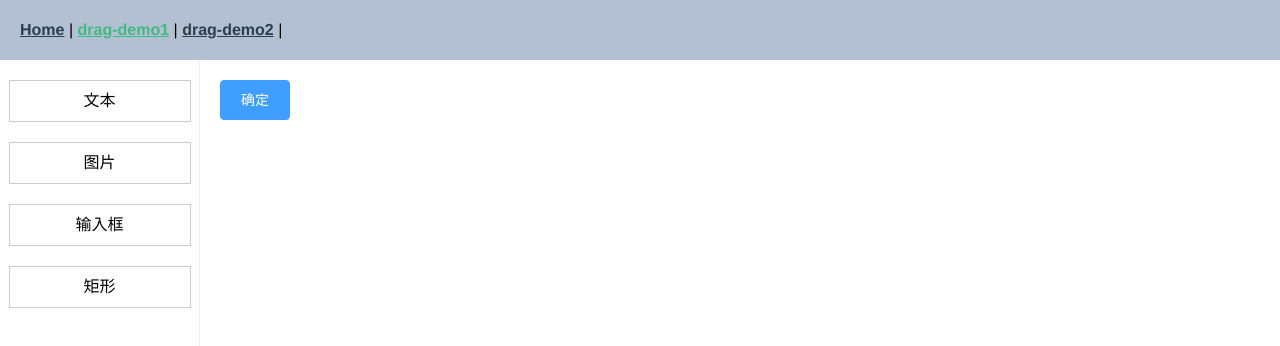
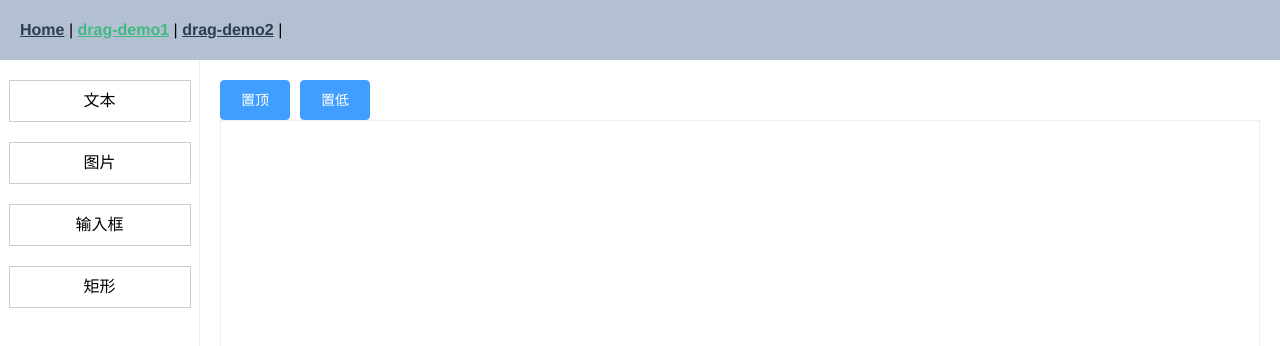
Before and after one commit to githbq/vue-drag-demos, a Vue app: page /drag-demo1 in a window 1280 px wide. Shown: the top 346 px of the page. Built offline with nearby package versions, Linux system fonts and the light colour scheme.

Commit message:
实现 置顶 置顶 功能

```diff
--- a/src/assets/template-list.js
+++ b/src/assets/template-list.js
@@ -2,6 +2,7 @@ export default [
   {
     name: '文本',
     type: 'text',
+    zIndex: 10,
     w: 100,
     h: 40,
     data: {
@@ -11,6 +12,7 @@ export default [
   {
     name: '图片',
     type: 'image',
+    zIndex: 10,
     w: 140,
     h: 140,
     data: {
@@ -20,9 +22,9 @@ export default [
   {
     name: '输入框',
     type: 'input',
+    zIndex: 10,
     w: 200,
     h: 50,
-    value: '',
     data: {
       value: 'abc',
     },
@@ -30,6 +32,7 @@ export default [
   {
     name: '矩形',
     type: 'block',
+    zIndex: 10,
     w: 300,
     h: 100,
     data: {
--- a/src/components/common/drag.vue
+++ b/src/components/common/drag.vue
@@ -1,11 +1,15 @@
 <template>
   <div
-    class="drggable-resizable-wrapper"
+    ref="drggable"
+    class="drggable-resizable-container"
     @drop="drop"
     @dragover="dragover"
   >
+    <slot name="header" :activeIndex="activeIndex" />
+    <div class="drggable-resizable-wrapper">
       <vue-draggable-resizable
         v-for="(item, index) in value"
+        :style="{ zIndex: item.zIndex }"
         :key="index"
         :w="item.w"
         :h="item.h"
@@ -18,6 +22,7 @@
         @resizing="setDragData(item, ...arguments)"
         @dragging="setDragData(item, ...arguments)"
         @refLineParams="getRefLineParams"
+        @activated="activeIndex = index"
       >
         <slot :data="item" />
       </vue-draggable-resizable>
@@ -35,6 +40,7 @@
         v-show="item.display"
         :style="{ top: item.position, left: item.origin, width: item.lineLength }"
       />
+    </div>
   </div>
 </template>
 
@@ -56,6 +62,7 @@ export default {
     return {
       vLine: [],
       hLine: [],
+      activeIndex: null, // 当前激活元素下标
     };
   },
   methods: {
@@ -84,7 +91,10 @@ export default {
     },
     drop(ev) {
       ev.preventDefault();
-      const { offsetX, offsetY } = ev;
+      const { drggable } = this.$refs;
+      const { x, y } = ev;
+      const offsetY = y - drggable.offsetTop;
+      const offsetX = x - drggable.offsetLeft;
       const data = JSON.parse(ev.dataTransfer.getData('Object'));
       this.$emit('drop', {
         ...data,
@@ -92,12 +102,21 @@ export default {
         y: offsetY - data.h / 2,
       });
     },
+    clearActiveIndex() {
+      this.activeIndex = null;
+    },
   },
 };
 </script>
 
-<style scoped>
+<style scoped lang="less">
+.drggable-resizable-container {
+  display: flex;
+  flex-direction: column;
+}
 .drggable-resizable-wrapper {
+  flex: 1;
   position: relative;
+  border: solid 1px #eee;
 }
 </style>
--- a/src/components/drag-demo1/items/block.vue
+++ b/src/components/drag-demo1/items/block.vue
@@ -1,5 +1,5 @@
 <template>
-  <span>{{value.label}}</span>
+  <span>{{value.value}}</span>
 </template>
 <script>
 export default {
--- a/src/components/drag-demo1/items/text.vue
+++ b/src/components/drag-demo1/items/text.vue
@@ -1,5 +1,5 @@
 <template>
-  <span>{{value.label}}</span>
+  <span>{{value.value}}</span>
 </template>
 <script>
 export default {
--- a/src/components/drag-demo1/right-panel.vue
+++ b/src/components/drag-demo1/right-panel.vue
@@ -1,7 +1,14 @@
 <template>
   <fin-drag class="drag-demo1-main-content"
+            ref="finDrag"
             @drop="drop"
             v-model="value">
+    <template v-slot:header="{ activeIndex }">
+      <div>
+        <fin-button type="primary" @click="setZIndex(activeIndex, true)">置顶</fin-button>
+        <fin-button type="primary" @click="setZIndex(activeIndex)">置低</fin-button>
+      </div>
+    </template>
     <template v-slot="props">
       <component :is="'fin-'+props.data.type"
                  v-model="props.data.data" />
@@ -28,6 +35,26 @@ export default {
     drop(data) {
       this.value.push(data);
     },
+    setZIndex(index, isTop) {
+      if (index !== null) {
+        const item = this.value[index];
+        const zIndex = isTop ? this.getNumber('max') + 1 : this.getNumber('min') - 1;
+        this.$set(this.value, index, {
+          ...item,
+          zIndex: zIndex < 0 ? 0 : zIndex,
+        });
+        this.$refs.finDrag.clearActiveIndex();
+      }
+    },
+    getNumber(type) {
+      return Math[type](...this.value.map((o) => o.zIndex));
+    },
   },
 };
 </script>
+
+<style scoped lang="less">
+.drag-demo1-main-content {
+  height: 100%;
+}
+</style>
--- a/src/components/hello-world.vue
+++ /dev/null
@@ -1,59 +0,0 @@
-<template>
-  <div class="hello">
-    <!-- <h1>{{ msg }}</h1>
-    <p>
-      For a guide and recipes on how to configure / customize this project,<br>
-      check out the
-      <a href="https://cli.vuejs.org" target="_blank" rel="noopener">vue-cli documentation</a>.
-    </p>
-    <h3>Installed CLI Plugins</h3>
-    <ul>
-      <li><a href="https://github.com/vuejs/vue-cli/tree/dev/packages/%40vue/cli-plugin-babel" target="_blank" rel="noopener">babel</a></li>
-      <li><a href="https://github.com/vuejs/vue-cli/tree/dev/packages/%40vue/cli-plugin-router" target="_blank" rel="noopener">router</a></li>
-      <li><a href="https://github.com/vuejs/vue-cli/tree/dev/packages/%40vue/cli-plugin-eslint" target="_blank" rel="noopener">eslint</a></li>
-    </ul>
-    <h3>Essential Links</h3>
-    <ul>
-      <li><a href="https://vuejs.org" target="_blank" rel="noopener">Core Docs</a></li>
-      <li><a href="https://forum.vuejs.org" target="_blank" rel="noopener">Forum</a></li>
-      <li><a href="https://chat.vuejs.org" target="_blank" rel="noopener">Community Chat</a></li>
-      <li><a href="https://twitter.com/vuejs" target="_blank" rel="noopener">Twitter</a></li>
-      <li><a href="https://news.vuejs.org" target="_blank" rel="noopener">News</a></li>
-    </ul>
-    <h3>Ecosystem</h3>
-    <ul>
-      <li><a href="https://router.vuejs.org" target="_blank" rel="noopener">vue-router</a></li>
-      <li><a href="https://vuex.vuejs.org" target="_blank" rel="noopener">vuex</a></li>
-      <li><a href="https://github.com/vuejs/vue-devtools#vue-devtools" target="_blank" rel="noopener">vue-devtools</a></li>
-      <li><a href="https://vue-loader.vuejs.org" target="_blank" rel="noopener">vue-loader</a></li>
-      <li><a href="https://github.com/vuejs/awesome-vue" target="_blank" rel="noopener">awesome-vue</a></li>
-    </ul> -->
-  </div>
-</template>
-
-<script>
-export default {
-  name: 'helloWorld',
-  props: {
-    msg: String,
-  },
-};
-</script>
-
-<!-- Add "scoped" attribute to limit CSS to this component only -->
-<style scoped lang="less">
-h3 {
-  margin: 40px 0 0;
-}
-ul {
-  list-style-type: none;
-  padding: 0;
-}
-li {
-  display: inline-block;
-  margin: 0 10px;
-}
-a {
-  color: #42b983;
-}
-</style>
--- a/src/views/drag-demo1.vue
+++ b/src/views/drag-demo1.vue
@@ -2,11 +2,7 @@
 <template>
   <fin-container>
     <left-panel v-model="templateList" />
-    <fin-main class="drag-demo1-main">
-      <div>
-        <fin-button type="primary"
-                    @click="submit">确定</fin-button>
-      </div>
+    <fin-main>
       <right-panel v-model="dragData" />
     </fin-main>
   </fin-container>
@@ -30,19 +26,9 @@ export default {
     };
   },
   methods: {
-    submit() {
-      // alert(JSON.stringify(this.dragData));
-    },
+    // submit() {
+    //   alert(JSON.stringify(this.dragData));
+    // },
   },
 };
 </script>
-
-<style scoped lang="less">
-.drag-demo1-main {
-  display: flex;
-  flex-direction: column;
-}
-.drag-demo1-main-content {
-  flex: 1;
-}
-</style>
--- a/src/views/home.vue
+++ b/src/views/home.vue
@@ -1,19 +1,13 @@
 <template>
   <div class="home">
     <img alt="Vue logo" src="../assets/logo.png">
-    <hello-world msg="Welcome to Your Vue.js App" />
   </div>
 </template>
 
 <script>
-// @ is an alias to /src
-import HelloWorld from '@/components/hello-world.vue';
 
 export default {
   name: 'Home',
-  components: {
-    HelloWorld,
-  },
 };
 </script>
 
```
Also changed, not shown: src/components/drag-demo1/controller.vue (added, +21 -0 lines). Lines whose indentation alone changed are shown as unchanged.
